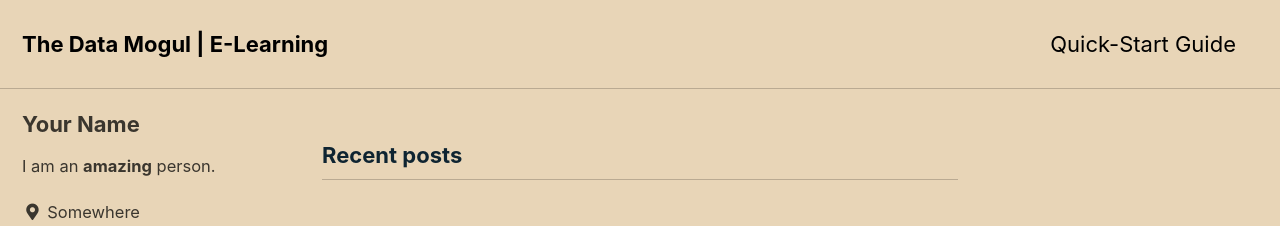
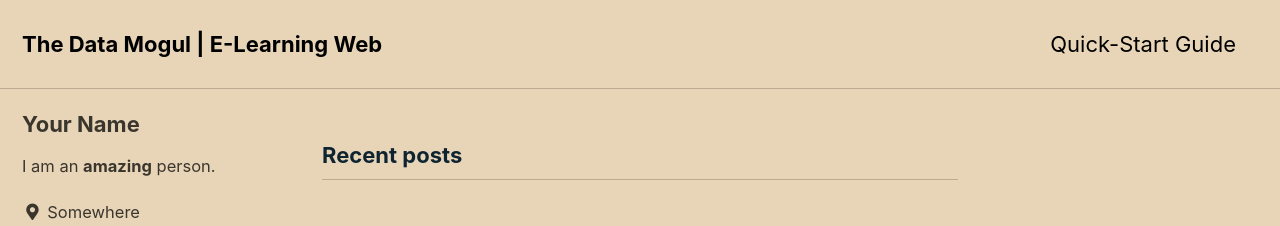
Before and after one commit to the-data-mogul/the-data-mogul4, a Jekyll site: the page built from index.html, in a window 1280 px wide. Shown: the top 226 px of the page. Built offline with Jekyll 4.4.1, drawn with Linux system fonts in a browser that asks for light colours; cached includes are drawn as plain includes; the list of posts is cut into pages by our own code.

Commit message:
Update _config.yml

```diff
--- a/_config.yml
+++ b/_config.yml
@@ -17,7 +17,7 @@ minimal_mistakes_skin    : "sunrise" # "air", "aqua", "contrast", "dark", "dirt"
 
 # Site Settings
 locale                   : "en-US"
-title                    : "The Data Mogul | E-Learning"
+title                    : "The Data Mogul | E-Learning Web"
 title_separator          : "-"
 subtitle                 : # site tagline that appears below site title in masthead
 name                     : "Your Name"
```
